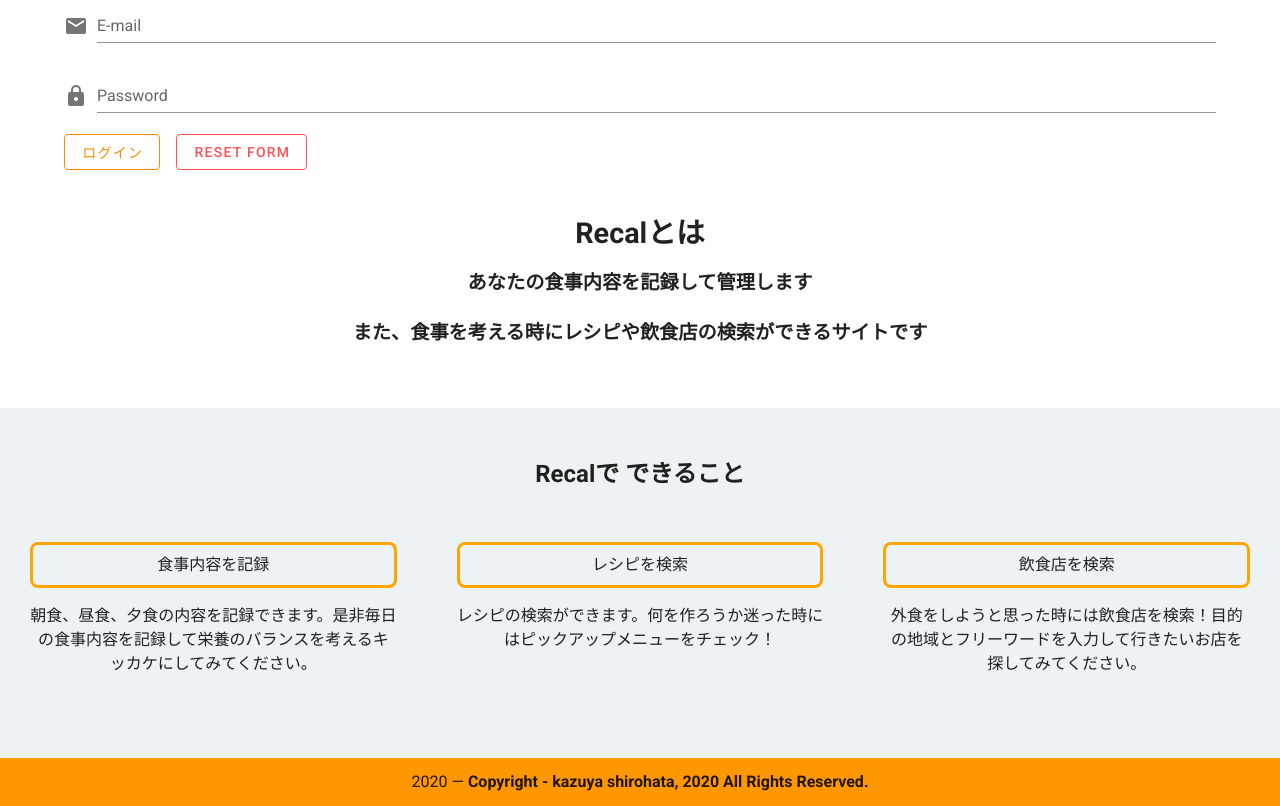
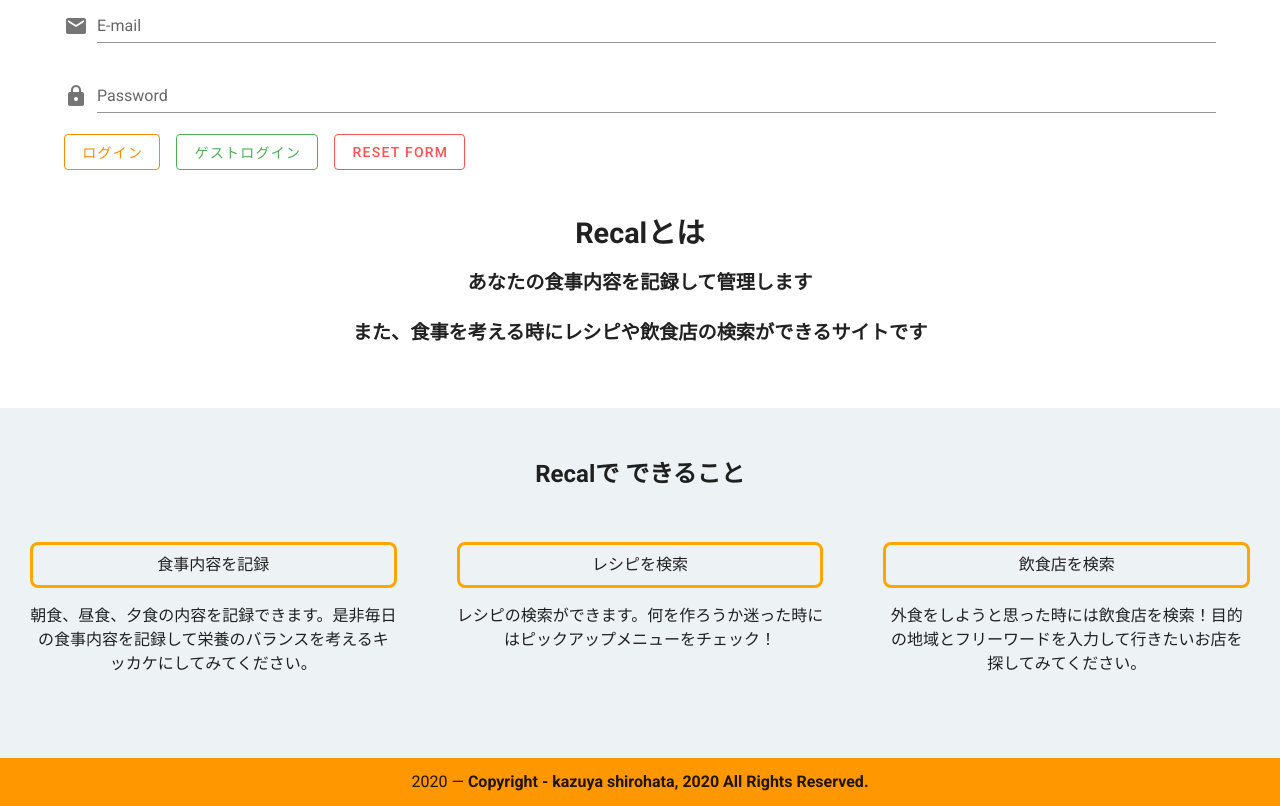
Before and after one commit to shiropt/recal, a Vue app: page /#/signin in a window 1280 px wide. Shown: the part 1140-1946 px from the top of the page. Built offline with nearby package versions, Linux system fonts and the light colour scheme.

Commit message:
ゲストログイン機能追加

```diff
--- a/src/views/Auth/Signin.vue
+++ b/src/views/Auth/Signin.vue
@@ -30,6 +30,16 @@
       @click="validate; signIn()"
     >
       ログイン
+    </v-btn>
+
+    <v-btn
+      :disabled="!valid"
+      color="success"
+      class="mr-4"
+      outlined
+      @click="validate; gestSignIn()"
+    >
+      ゲストログイン
     </v-btn>
 
     <v-btn
@@ -80,6 +90,19 @@ import firebase from 'firebase'
           this.errorMessage=error.message
           this.$store.commit("loaded");
         }
+      },
+      async gestSignIn(){
+        this.$store.commit("loading");
+        this.password="testpass"
+        this.email="recal@test.ne.jp"
+        try{
+          await firebase.auth().signInWithEmailAndPassword(this.email, this.password)
+          this.$store.commit("authStateChanged")
+         this.$router.push('/search/recipe')
+        }catch(error){
+          this.errorMessage=error.message
+          this.$store.commit("loaded");
+        }
       }
     },
   }
```
